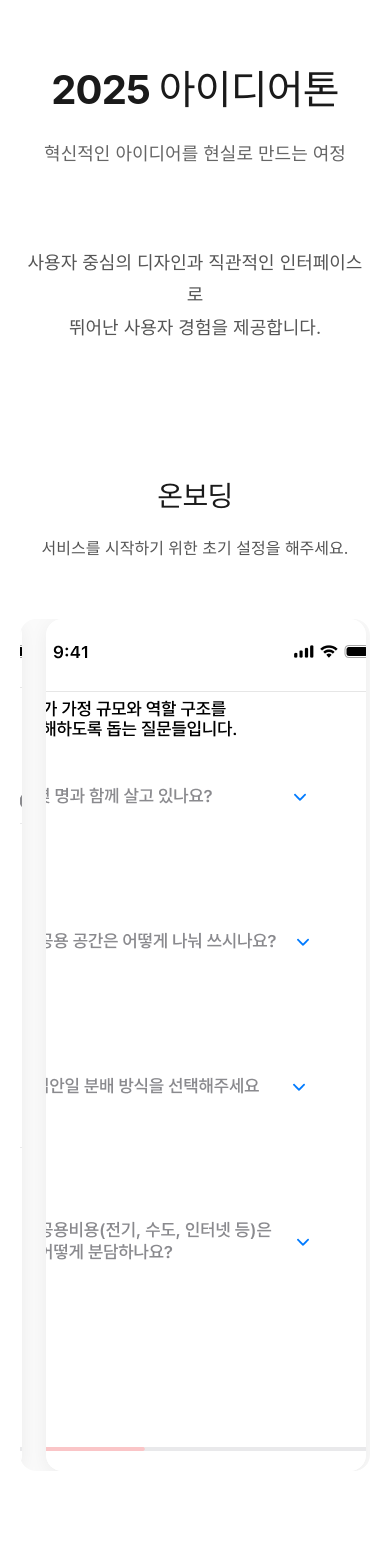
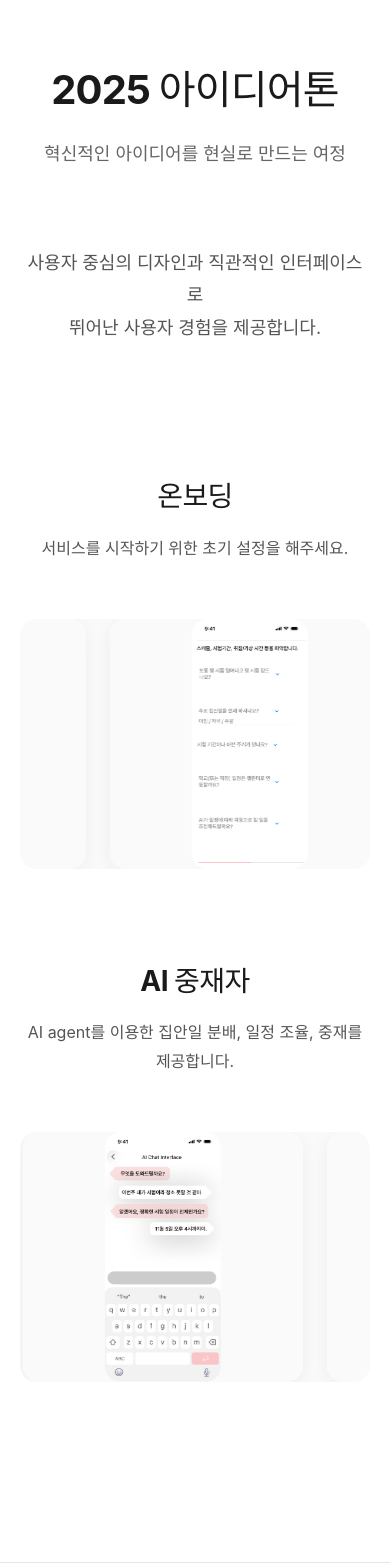
Before and after one commit to son-engr-kr/Likelion2025Ideaton-page, a React (Vite) app: page / in a window 390 px wide. Shown: the top 1567 px of the page. Built offline with nearby package versions, Linux system fonts and the light colour scheme.

Commit message:
image explanation text

```diff
--- a/src/App.css
+++ b/src/App.css
@@ -103,7 +103,7 @@
   height: 100%;
   width: fit-content;
   align-items: center;
-  animation: scroll-horizontal 40s linear infinite;
+  animation: scroll-horizontal 20s linear infinite;
   will-change: transform;
 }
 
@@ -122,12 +122,13 @@
   height: 100%;
   background: transparent;
   border-radius: 16px;
-  overflow: hidden;
+  overflow: visible;
   box-shadow: 0 4px 20px rgba(0, 0, 0, 0.06);
   transition: transform 0.3s ease, box-shadow 0.3s ease;
   display: flex;
   align-items: center;
   justify-content: center;
+  position: relative;
 }
 
 .series-image-item:hover {
@@ -140,6 +141,46 @@
   height: 100%;
   display: block;
   object-fit: contain;
+  border-radius: 16px;
+  overflow: hidden;
+}
+
+.image-caption {
+  position: absolute;
+  top: 50%;
+  left: 50%;
+  transform: translate(-50%, -50%);
+  background: rgba(0, 0, 0, 0.8);
+  color: white;
+  padding: 12px 24px;
+  border-radius: 8px;
+  font-size: 1rem;
+  font-weight: 500;
+  white-space: nowrap;
+  opacity: 0;
+  pointer-events: none;
+  transition: opacity 0.3s ease;
+  z-index: 10;
+}
+
+.image-caption.visible {
+  opacity: 1;
+  animation: fadeInOut 5s ease;
+}
+
+@keyframes fadeInOut {
+  0% {
+    opacity: 0;
+  }
+  15% {
+    opacity: 1;
+  }
+  85% {
+    opacity: 1;
+  }
+  100% {
+    opacity: 0;
+  }
 }
 
 .series-image-item img:not([src]) {
@@ -188,11 +229,15 @@
 
   .series-images-container {
     width: 100%;
-    height: 400px;
+    height: 300px;
   }
 
   .series-image-item {
     width: 450px;
+  }
+
+  .series-image-item img {
+    max-height: 300px;
   }
 }
 
@@ -226,10 +271,14 @@
   }
 
   .series-images-container {
-    height: 350px;
+    height: 250px;
   }
 
   .series-image-item {
-    width: 320px;
+    width: 280px;
+  }
+
+  .series-image-item img {
+    max-height: 250px;
   }
 }
--- a/src/App.jsx
+++ b/src/App.jsx
@@ -1,4 +1,5 @@
 import { Routes, Route } from 'react-router-dom'
+import { useState, useEffect, useRef } from 'react'
 import './App.css'
 
 const encodeImagePath = (path) => {
@@ -16,39 +17,80 @@ const UI_SERIES = [
     title: '온보딩',
     description: '서비스를 시작하기 위한 초기 설정을 해주세요.',
     images: [
-      encodeImagePath('/images/ui_images/Onboarding.png'),
-      encodeImagePath('/images/ui_images/Onboarding2.png'),
-      encodeImagePath('/images/ui_images/Onboarding3.png'),
-      encodeImagePath('/images/ui_images/Onboarding4.png'),
-      encodeImagePath('/images/ui_images/Onboarding5.png'),
-      encodeImagePath('/images/ui_images/Onboarding6.png')
+      { src: encodeImagePath('/images/ui_images/Onboarding.png'), caption: '온보딩 시작 화면' },
+      { src: encodeImagePath('/images/ui_images/Onboarding2.png'), caption: '서비스 소개' },
+      { src: encodeImagePath('/images/ui_images/Onboarding3.png'), caption: '주요 기능 안내' },
+      { src: encodeImagePath('/images/ui_images/Onboarding4.png'), caption: '사용자 가이드' },
+      { src: encodeImagePath('/images/ui_images/Onboarding5.png'), caption: '설정 완료' },
+      { src: encodeImagePath('/images/ui_images/Onboarding6.png'), caption: '환영 화면' }
     ]
   },
-  // {
-  //   id: 'login',
-  //   title: '로그인',
-  //   description: '간편하고 안전한 로그인 화면입니다.',
-  //   images: [
-  //     encodeImagePath('/images/ui_images/Login.png')
-  //   ]
-  // },
   {
     id: 'ai-chat',
     title: 'AI 중재자',
     description: 'AI agent를 이용한 집안일 분배, 일정 조율, 중재를 제공합니다.',
     images: [
-      encodeImagePath('/images/ui_images/AI Chat Interface - v2.png'),
-      encodeImagePath('/images/ui_images/AI Chat Interface1.png'),
-      encodeImagePath('/images/ui_images/AI Chat Interface2.png'),
-      encodeImagePath('/images/ui_images/AI Chat Interface3.png'),
-      encodeImagePath('/images/ui_images/AI Chat Interface4-1.png'),
-      encodeImagePath('/images/ui_images/AI Chat Interface4.png'),
-      encodeImagePath('/images/ui_images/AI Chat Interface5.png')
+      { src: encodeImagePath('/images/ui_images/AI Chat Interface - v2.png'), caption: 'AI 채팅 메인 화면' },
+      { src: encodeImagePath('/images/ui_images/AI Chat Interface1.png'), caption: '대화 시작' },
+      { src: encodeImagePath('/images/ui_images/AI Chat Interface2.png'), caption: '집안일 분배 중' },
+      { src: encodeImagePath('/images/ui_images/AI Chat Interface3.png'), caption: '일정 조율 화면' },
+      { src: encodeImagePath('/images/ui_images/AI Chat Interface4-1.png'), caption: '중재 진행 중' },
+      { src: encodeImagePath('/images/ui_images/AI Chat Interface4.png'), caption: '결과 확인' },
+      { src: encodeImagePath('/images/ui_images/AI Chat Interface5.png'), caption: '완료된 작업' }
     ]
   }
 ]
 
-function App() {
+function ImageItem({ image, seriesTitle, imgIndex, containerRef }) {
+  const itemRef = useRef(null)
+  const [isVisible, setIsVisible] = useState(false)
+  const lastShownTimeRef = useRef(0)
+  const isAnimatingRef = useRef(false)
+
+  useEffect(() => {
+    if (!containerRef || !itemRef.current) return
+
+    const checkPosition = () => {
+      if (!containerRef || !itemRef.current) return
+
+      const container = containerRef
+      const item = itemRef.current
+
+      const containerRect = container.getBoundingClientRect()
+      const itemRect = item.getBoundingClientRect()
+
+      const containerCenter = containerRect.left + containerRect.width / 2
+      const itemCenter = itemRect.left + itemRect.width / 2
+
+      const distance = Math.abs(containerCenter - itemCenter)
+      const threshold = containerRect.width * 0.3
+
+      const now = Date.now()
+      const timeSinceLastShow = now - lastShownTimeRef.current
+
+      if (distance < threshold && timeSinceLastShow > 6000 && !isAnimatingRef.current) {
+        setIsVisible(true)
+        lastShownTimeRef.current = now
+        isAnimatingRef.current = true
+
+        setTimeout(() => {
+          setIsVisible(false)
+          setTimeout(() => {
+            isAnimatingRef.current = false
+          }, 500)
+        }, 5000)
+      } else if (distance >= threshold * 1.5) {
+        if (isAnimatingRef.current) {
+          setIsVisible(false)
+          isAnimatingRef.current = false
+        }
+      }
+    }
+
+    const interval = setInterval(checkPosition, 100)
+    return () => clearInterval(interval)
+  }, [containerRef])
+
   const handleImageError = (e, originalSrc) => {
     console.error('Image failed to load:', originalSrc);
     const encodedSrc = originalSrc.replace(/ /g, '%20');
@@ -61,6 +103,25 @@ function App() {
       e.target.style.border = '2px dashed #999';
     }
   };
+
+  return (
+    <div ref={itemRef} className="series-image-item">
+      <img
+        src={image.src}
+        alt={`${seriesTitle} ${imgIndex + 1}`}
+        onError={(e) => handleImageError(e, image.src)}
+      />
+      {image.caption && (
+        <div className={`image-caption ${isVisible ? 'visible' : ''}`}>
+          {image.caption}
+        </div>
+      )}
+    </div>
+  )
+}
+
+function App() {
+  const containerRefs = useRef({})
 
   return (
     <Routes>
@@ -88,31 +149,28 @@ function App() {
                   <h2 className="series-title">{series.title}</h2>
                   <p className="series-description">{series.description}</p>
                 </div>
-                <div className="series-images-container">
+                <div
+                  ref={(el) => containerRefs.current[series.id] = el}
+                  className="series-images-container"
+                >
                   <div className="series-images-track">
                     {series.images.map((img, imgIndex) => (
-                      <div key={imgIndex} className="series-image-item">
-                        <img
-                          src={img}
-                          alt={`${series.title} ${imgIndex + 1}`}
-                          onError={(e) => handleImageError(e, img)}
-                          onLoad={() => {
-                            console.log('Image loaded successfully:', img);
-                          }}
-                        />
-                      </div>
+                      <ImageItem
+                        key={imgIndex}
+                        image={img}
+                        seriesTitle={series.title}
+                        imgIndex={imgIndex}
+                        containerRef={containerRefs.current[series.id]}
+                      />
                     ))}
                     {series.images.map((img, imgIndex) => (
-                      <div key={`duplicate-${imgIndex}`} className="series-image-item">
-                        <img
-                          src={img}
-                          alt={`${series.title} ${imgIndex + 1}`}
-                          onError={(e) => handleImageError(e, img)}
-                          onLoad={() => {
-                            console.log('Image loaded successfully:', img);
-                          }}
-                        />
-                      </div>
+                      <ImageItem
+                        key={`duplicate-${imgIndex}`}
+                        image={img}
+                        seriesTitle={series.title}
+                        imgIndex={imgIndex}
+                        containerRef={containerRefs.current[series.id]}
+                      />
                     ))}
                   </div>
                 </div>
```
